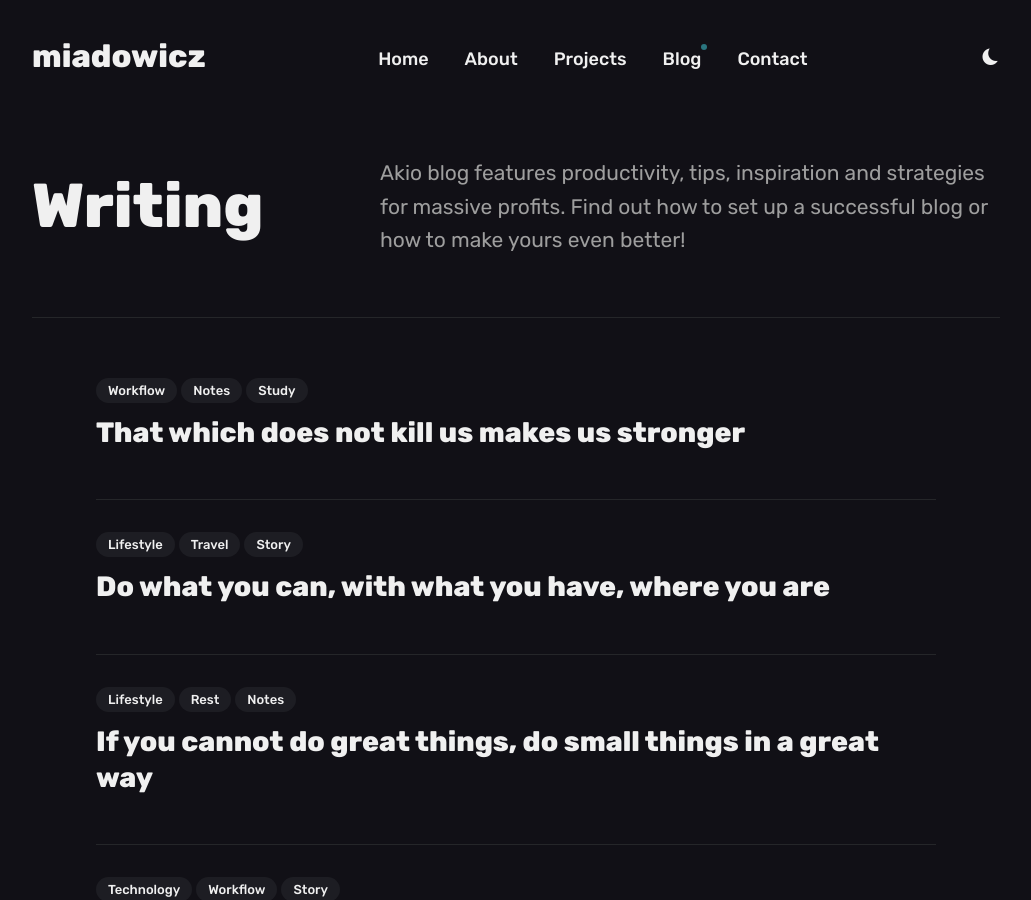
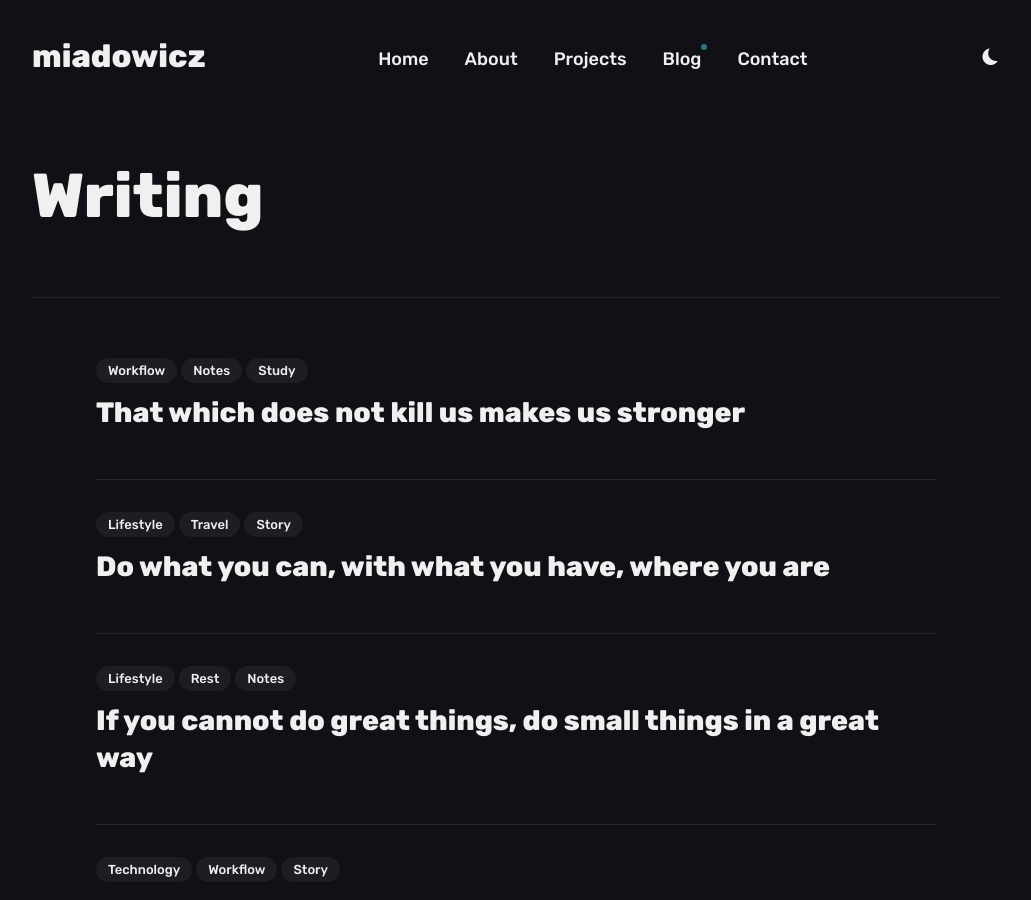
Before and after one commit to lmiadowicz/lmiadowicz.github.io, a Jekyll site: the page built from blog/index.html, in a window 1280 px wide and 900 px high. Shown: the whole window, without its empty margins (124-1155 px from the left). Built offline with Jekyll 4.4.1, drawn with Linux system fonts in a browser that asks for light colours; the list of posts is cut into pages by our own code.

Commit message:
changed blog list settings

```diff
--- a/blog/index.html
+++ b/blog/index.html
@@ -7,11 +7,11 @@ description: Akio blog features productivity, tips, inspiration and strategies f
 <div class="container">
   <div class="page-section-head">
     <h1 class="page-title">{% if page.title %}{{ page.title }}{% else %}{{ site.data.settings.blog__settings.blog__title }}{% endif %}</h1>
-    {% if page.description %}
+    <!-- {% if page.description %}
       <p class="page-description">{{ page.description }}</p>
     {% else site.data.settings.blog__settings.blog__description %}
       <p class="page-description">{{ site.data.settings.blog__settings.blog__description }}</p>
-    {% endif %}
+    {% endif %} -->
   </div>
 </div>
 
```
